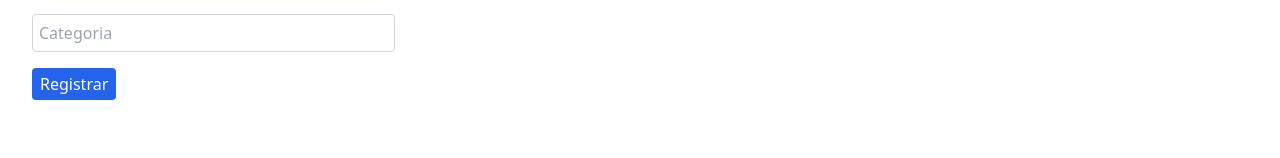
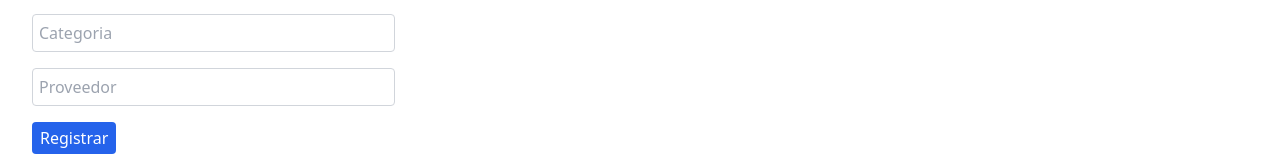
Before and after one commit to martin-coser/Frontend-Stockea3, a React (Create React App) app: page /producto in a window 1280 px wide. Shown: the part 426-584 px from the top of the page. Built offline with nearby package versions, Linux system fonts and the light colour scheme; no server answers.

Commit message:
agregueProveedor

```diff
--- a/public/index.html
+++ b/public/index.html
@@ -24,7 +24,7 @@
       work correctly both with client-side routing and a non-root public URL.
       Learn how to configure a non-root public URL by running `npm run build`.
     -->
-    <title>React App</title>
+    <title>Stockea3</title>
   </head>
   <body>
     <noscript>You need to enable JavaScript to run this app.</noscript>
--- a/src/components/producto.tsx
+++ b/src/components/producto.tsx
@@ -12,6 +12,7 @@ const Producto: React.FC = () => {
   const [precioIngreso, setPrecioIngreso] = useState('');
   const [precioEgreso, setPrecioEgreso] = useState('');
   const [marca, setMarca] = useState('');
+  const [proveedor, setProveedor] = useState('');
   const [categoria, setCategoria] = useState('');
   const [mensaje, setMensaje] = useState('');
   const [productos, setProductos] = useState([]);
@@ -35,7 +36,7 @@ const Producto: React.FC = () => {
   const handleSubmit = async (e: FormEvent) => {
     e.preventDefault();
     try {
-      await axios.post(API_URL, { nombre, codigo, descripcion, precioIngreso, precioEgreso, marca, categoria });
+      await axios.post(API_URL, { nombre, codigo, descripcion, precioIngreso, precioEgreso, marca, categoria, proveedor });
       setMensaje('Producto registrada con éxito.');
       setNombre('');
       setCodigo('');
@@ -44,6 +45,7 @@ const Producto: React.FC = () => {
       setPrecioEgreso('');
       setMarca('');
       setCategoria('');
+      setProveedor('');
       obtenerProductos();
     } catch (error) {
       console.error('Error al registrar el producto:', error);
@@ -106,6 +108,13 @@ const Producto: React.FC = () => {
             onChange={(e: ChangeEvent<HTMLInputElement>) => setCategoria(e.target.value)}
             className="w-full p-1.5 border border-gray-300 rounded"
           />
+          <input
+            type="text"
+            placeholder="Proveedor"
+            value={proveedor}
+            onChange={(e: ChangeEvent<HTMLInputElement>) => setProveedor(e.target.value)}
+            className="w-full p-1.5 border border-gray-300 rounded"
+          />
           <button
             type="submit"
             className="bg-blue-600 text-white px-2 py-1 rounded hover:bg-blue-800"
```
